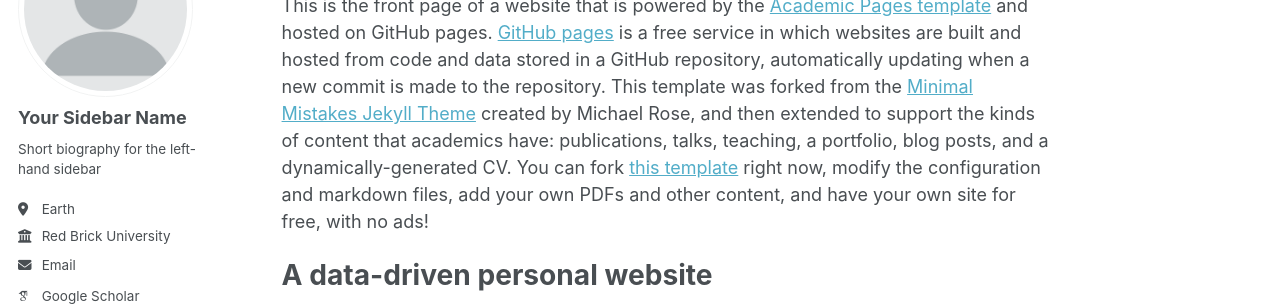
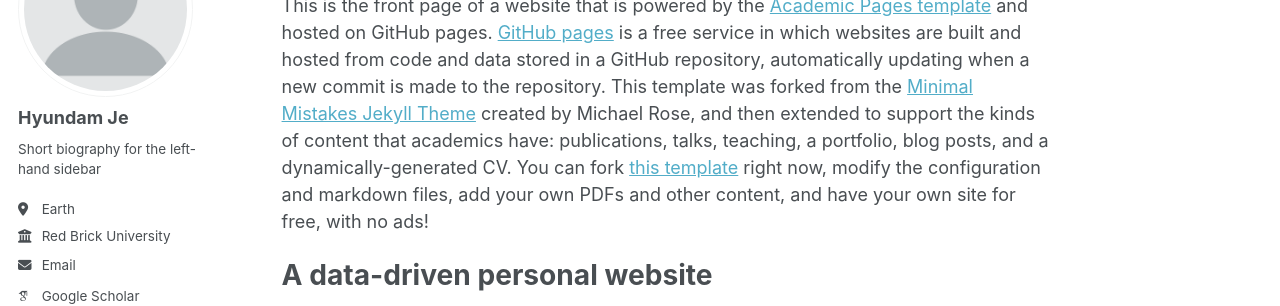
Before and after one commit to hyundamje/hyundamje.github.io, a Jekyll site: the page built from _pages/about.md, in a window 1280 px wide. Shown: the part 177-483 px from the top of the page. Built offline with Jekyll 4.4.1, drawn with Linux system fonts in a browser that asks for light colours; some web fonts are replaced.

Commit message:
Update _config.yml

```diff
--- a/_config.yml
+++ b/_config.yml
@@ -23,7 +23,7 @@ repository               : "academicpages/academicpages.github.io"
 author:
   # Biographic information
   avatar           : "profile.png"
-  name             : "Your Sidebar Name"
+  name             : "Hyundam Je"
   pronouns         : # example: "she/her"
   bio              : "Short biography for the left-hand sidebar"
   location         : "Earth"
```
